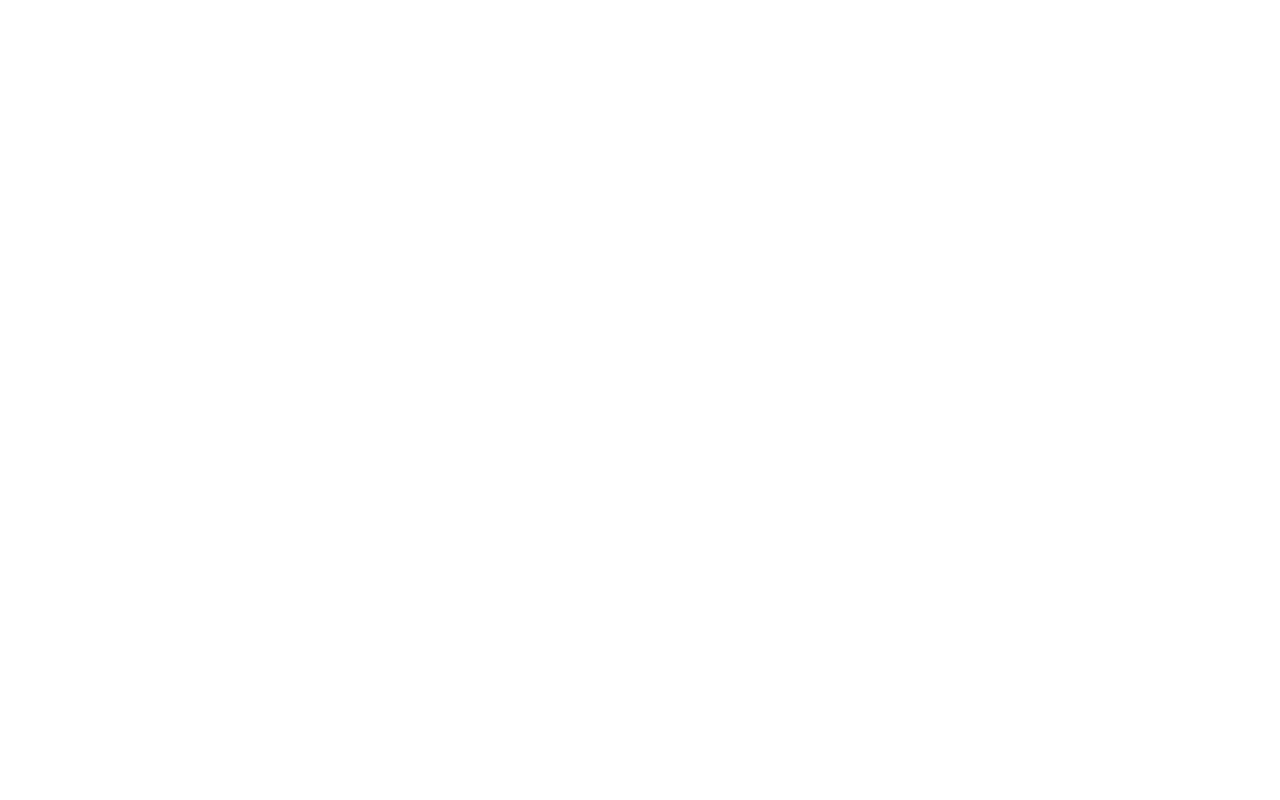
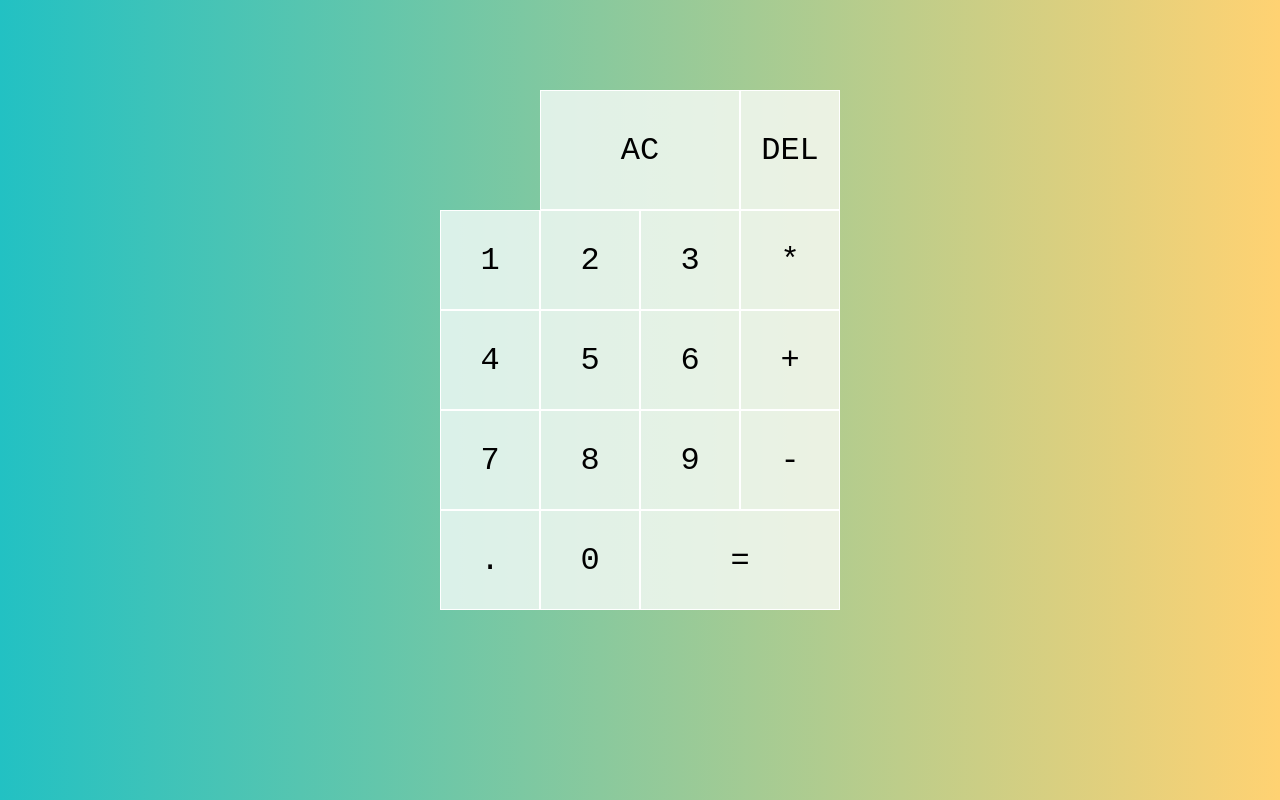
Before and after one commit to loophalen/js-calculator, a plain HTML site: page index.html in a window 1280 px wide. Drawn offline with Linux system fonts and the light colour scheme.

Commit message:
stylings added

```diff
--- a/index.html
+++ b/index.html
@@ -14,9 +14,29 @@
         <script src="script.js" async defer></script>
     </head>
     <body>
-        <!--[if lt IE 7]>
-            <p class="browsehappy">You are using an <strong>outdated</strong> browser. Please <a href="#">upgrade your browser</a> to improve your experience.</p>
-        <![endif]-->
+       <div class="calculator-grid">
+           <div class="output">
+               <div class="previous-operand"></div>
+               <div class="current-operand"></div>
+           </div>
+           <button class="span-two">AC</button>
+           <button>DEL</button>
+           <button>1</button>
+           <button>2</button>
+           <button>3</button>
+           <button>*</button>
+           <button>4</button>
+           <button>5</button>
+           <button>6</button>
+           <button>+</button>
+           <button>7</button>
+           <button>8</button>
+           <button>9</button>
+           <button>-</button>
+           <button>.</button>
+           <button>0</button>
+           <button class="span-two">=</button>
+       </div>
 
 
     </body>
--- a/styles.css
+++ b/styles.css
@@ -0,0 +1,38 @@
+*,
+*::before,
+*::after {
+  box-sizing: border-box;
+  font-family: monospace, sans-serif;
+  font-weight: normal;
+}
+
+body {
+  padding: 0;
+  margin: 0;
+  background: linear-gradient(to right, #22c1c3, #ffd272);
+}
+
+.calculator-grid {
+  display: grid;
+  justify-content: center;
+  align-content: center;
+  min-height: 100vh;
+  grid-template-columns: repeat(4, 100px);
+  grid-template-rows: minmax(120px, auto) repeat(5, 100px);
+}
+
+.calculator-grid > button {
+  cursor: pointer;
+  font-size: 2rem;
+  border: 1px solid white;
+  outline: none;
+  background-color: rgba(255, 255, 255, 0.75);
+}
+
+.calculator-grid > button:hover {
+  background-color: rgba(255, 255, 255, 0.9);
+}
+
+.span-two {
+  grid-column: span 2;
+}
```
